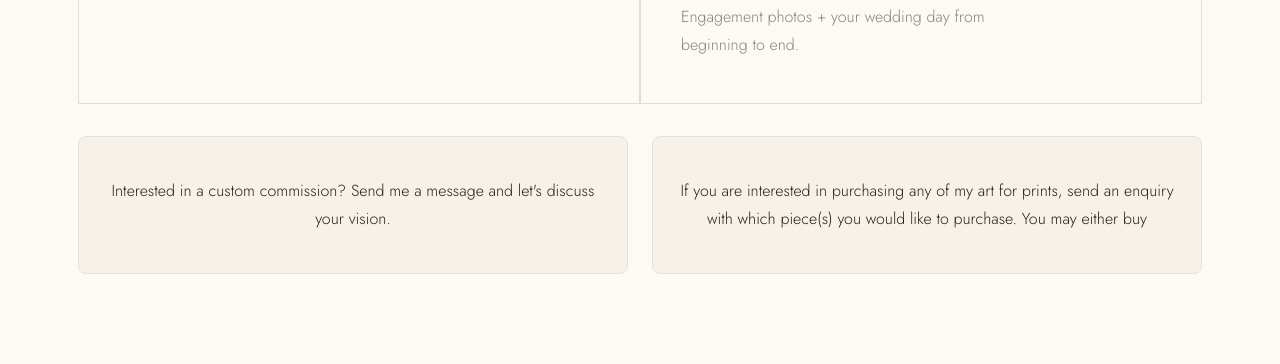
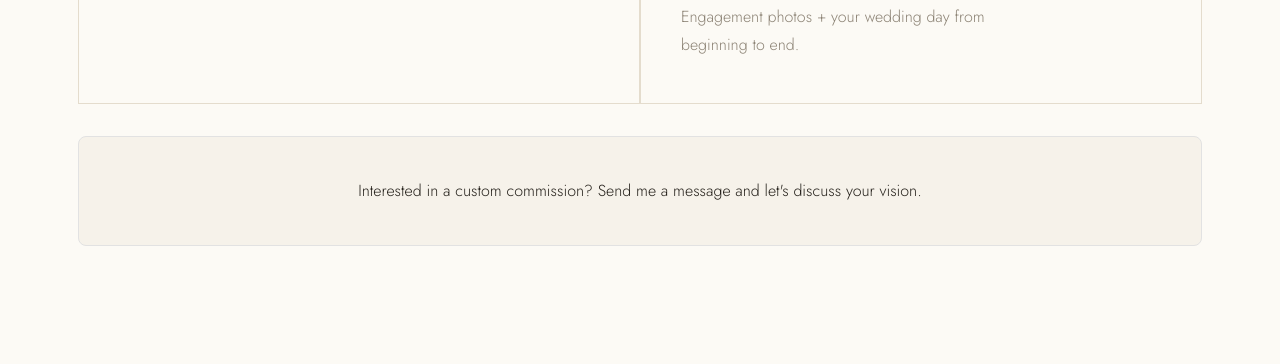
Before and after one commit to Biggoan1/laurendavisphoto, a plain HTML site: page index.html in a window 1280 px wide. Shown: the part 2370-2734 px from the top of the page. Drawn offline with nearby package versions, Linux system fonts and the light colour scheme; no server answers.

Commit message:
feature request #48: Delete the bottom right box in the services section of the main page [qwen]

```diff
--- a/index.html
+++ b/index.html
@@ -271,9 +271,6 @@
       <div class="services-note">
         <p data-content="commission_box_text">Interested in a custom commission? Send me a message and let's discuss your vision.</p>
       </div>
-      <div class="services-note">
-        <p data-content="commission_box2_text">If you are interested in purchasing any of my art for prints, send an enquiry with which piece(s) you would like to purchase. You may either buy</p>
-      </div>
     </div>
   </div>
 </section>
```
